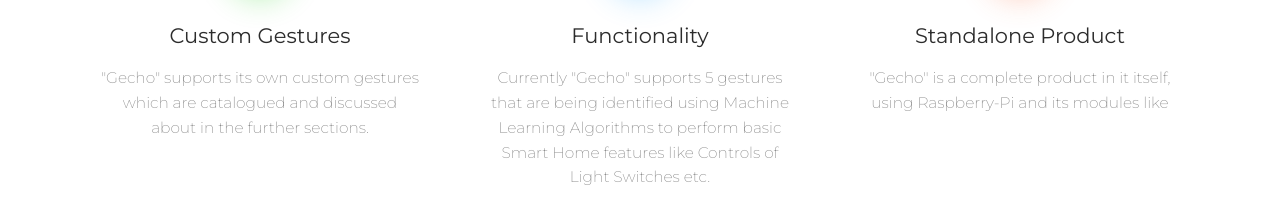
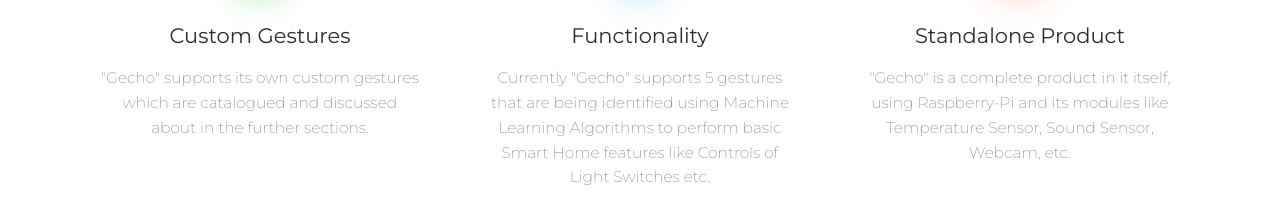
Before and after one commit to subClassy/Gecho-Website, a plain HTML site: page HTML/Gecho.html in a window 1280 px wide. Shown: the part 1093-1308 px from the top of the page. Drawn offline with Linux system fonts and the light colour scheme; some packages are replaced by stand-ins of ours.

Commit message:
Added Module Names

```diff
--- a/HTML/Gecho.html
+++ b/HTML/Gecho.html
@@ -212,7 +212,7 @@
                                         <i class="now-ui-icons tech_watch-time"></i>
                                     </div>
                                     <h4 class="info-title">Standalone Product</h4>
-                                    <p class="description">"Gecho" is a complete product in it itself, using Raspberry-Pi and its modules like</p>
+                                    <p class="description">"Gecho" is a complete product in it itself, using Raspberry-Pi and its modules like Temperature Sensor, Sound Sensor, Webcam, etc.</p>
                                 </div>
                             </div>
                         </div>
```
